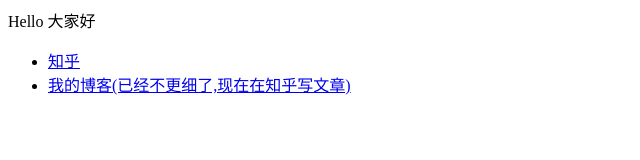
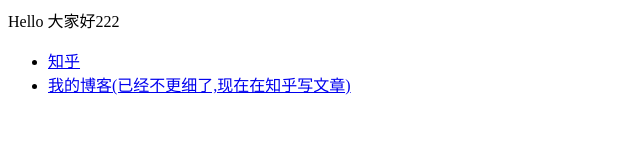
Before and after one commit to zly0821/zly0821.github.io, a plain HTML site: page index.html in a window 1280 px wide. Shown: the full height of the page, 0-640 px from the left. Drawn offline with Linux system fonts and the light colour scheme.

Commit message:
Update index.html

```diff
--- a/index.html
+++ b/index.html
@@ -1,4 +1,4 @@
-<p>Hello 大家好</p>
+<p>Hello 大家好222</p>
 
 <ul>
   <li> <a href="https://www.zhihu.com/people/AJLoveChina">知乎</a> </li>
```
